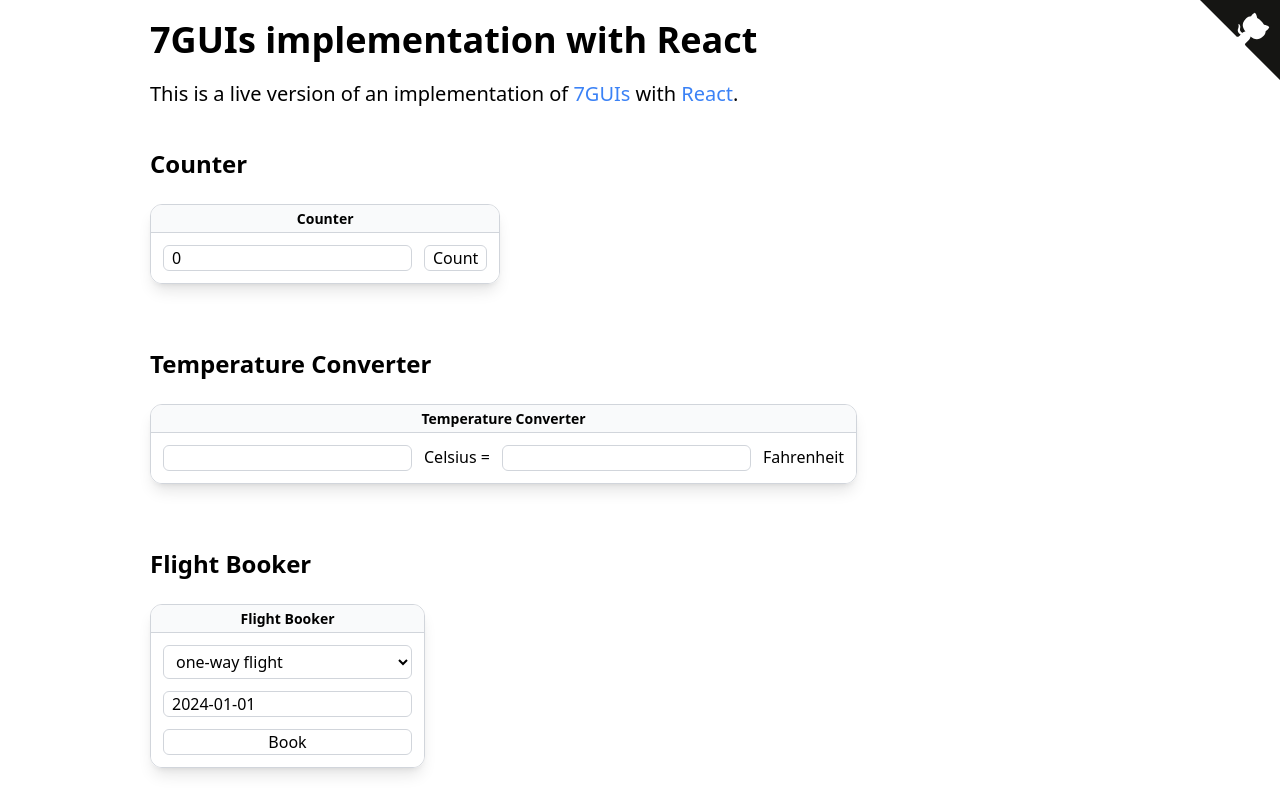
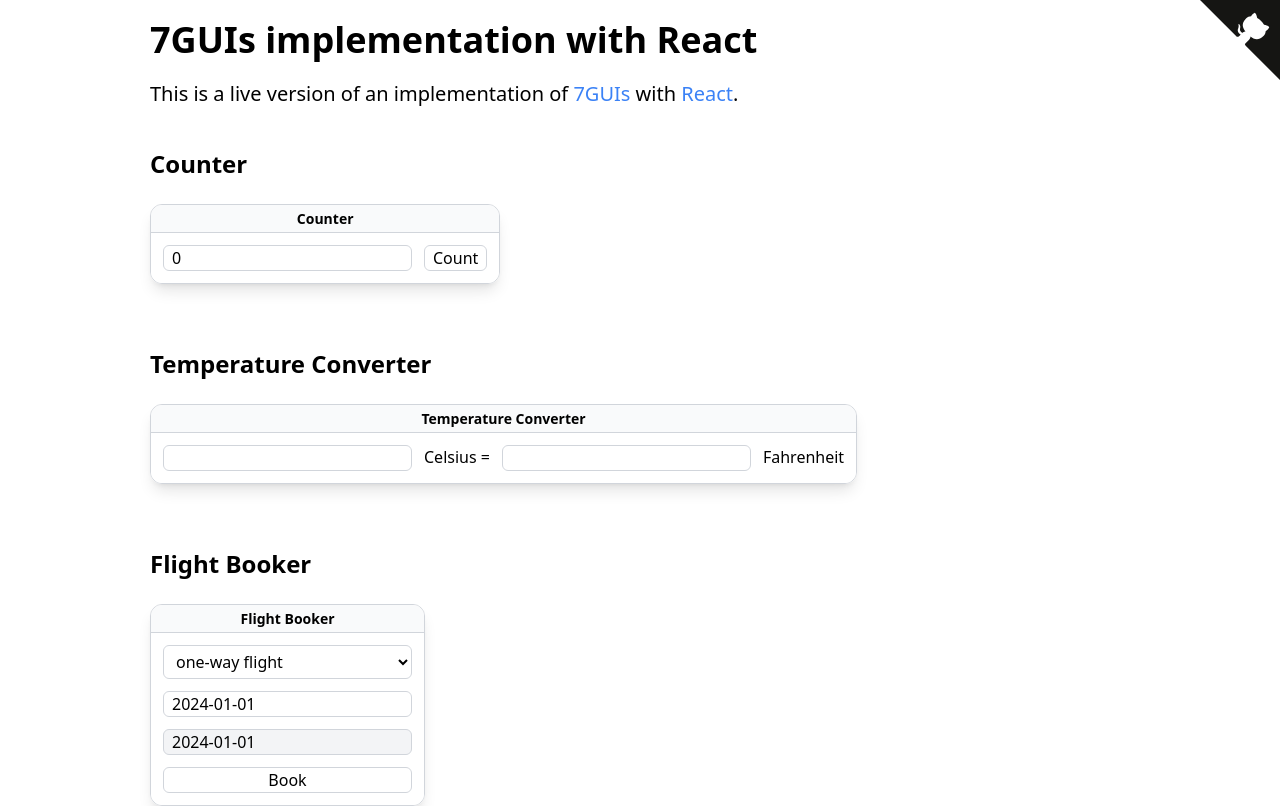
Before and after one commit to YaoweiZou/7guis-react, a React (Vite) app: page / in a window 1280 px wide. Shown: the top 806 px of the page. Built offline with nearby package versions, Linux system fonts and the light colour scheme.

Commit message:
update Flight Booker and editorconfig

```diff
--- a/package.json
+++ b/package.json
@@ -30,6 +30,6 @@
     "prettier-plugin-tailwindcss": "^0.5.11",
     "tailwindcss": "^3.4.1",
     "typescript": "^5.2.2",
-    "vite": "^5.0.8"
+    "vite": "^5.1.3"
   }
 }
--- a/src/App.tsx
+++ b/src/App.tsx
@@ -38,7 +38,7 @@
     <main className="m-auto max-w-[1024px] px-[22px] py-5">
       <h1 className="text-4xl font-semibold">7GUIs implementation with React</h1>
       <p className="my-5 text-xl">
-        This is a live version of an implementation of{" "}
+        This is a live version of an implementation of&nbsp;
         <a className="text-blue-500 hover:underline" href="https://eugenkiss.github.io/7guis/">
           7GUIs
         </a>
--- a/src/components/Button/index.tsx
+++ b/src/components/Button/index.tsx
@@ -1,12 +1,12 @@
-import { ReactNode } from "react";
 import classnames from "classnames";
+import React from "react";
 
 export default function Button({
   children,
   onClick,
   disabled
 }: {
-  children: ReactNode;
+  children: React.ReactNode;
   onClick: () => void;
   disabled?: boolean;
 }) {
--- a/src/components/Input/index.tsx
+++ b/src/components/Input/index.tsx
@@ -1,5 +1,5 @@
 import classnames from "classnames";
-import { ChangeEventHandler } from "react";
+import React from "react";
 
 export default function Input({
   type,
@@ -12,7 +12,7 @@
 }: {
   type: string;
   value: string | number | undefined;
-  onChange?: ChangeEventHandler<HTMLInputElement>;
+  onChange?: React.ChangeEventHandler<HTMLInputElement>;
   readOnly?: boolean;
   disabled?: boolean;
   placeholder?: string;
@@ -24,8 +24,8 @@
         "appearance-none rounded-md border border-solid border-gray-300 px-2 outline-none outline-0",
         {
           "bg-white focus:border-blue-400": !disabled && !hasError,
-          "cursor-not-allowed bg-gray-100": disabled,
-          "bg-red-300 focus:border-red-400": hasError
+          "bg-red-500 text-white": hasError && !disabled,
+          "cursor-not-allowed bg-gray-100": disabled
         }
       )}
       type={type}
--- a/src/components/Select/index.tsx
+++ b/src/components/Select/index.tsx
@@ -1,11 +1,11 @@
-import { ChangeEventHandler } from "react";
+import React from "react";
 
 export default function Select({
   options,
   onChange
 }: {
   options: { value: string; label: string }[];
-  onChange: ChangeEventHandler<HTMLSelectElement>;
+  onChange: React.ChangeEventHandler<HTMLSelectElement>;
 }) {
   return (
     <select
--- a/src/components/Window/index.tsx
+++ b/src/components/Window/index.tsx
@@ -1,6 +1,6 @@
-import { ReactNode } from "react";
+import React from "react";
 
-export default function Window({ title, children }: { title: string; children: ReactNode }) {
+export default function Window({ title, children }: { title: string; children: React.ReactNode }) {
   return (
     <div className="flex flex-col overflow-hidden rounded-xl border border-solid border-gray-300 shadow-lg">
       <div className="flex h-7 select-none flex-col justify-center border-b border-solid border-gray-300 bg-gray-50 px-3">
--- a/src/components/guis/FlightBooker/index.tsx
+++ b/src/components/guis/FlightBooker/index.tsx
@@ -29,24 +29,15 @@
       (!validateDate(startDate) || !validateDate(returnDate) || startDate > returnDate));
 
   function validateDate(date: string) {
-    return (
-      date.length === 10 &&
-      date.match(/\b[2-9]\d{3}-[01]\d-[0-3]\d\b/) !== null &&
-      new Date(date).getDate() === Number(date.slice(-2))
-    );
+    const dateReg = new RegExp(/^[2-9]\d{3}-[01]\d-[0-3]\d$/);
+    return dateReg.test(date) && new Date(date).getDate() === Number(date.slice(-2));
   }
 
   return (
     <div className="flex flex-col gap-3">
       <Select
         options={selectOptions}
-        onChange={e => {
-          const selected = e.target.value as "one-way-flight" | "return-flight";
-          setFlightType(selected);
-          if (selected === "return-flight") {
-            setReturnDate("2024-01-01");
-          }
-        }}
+        onChange={e => setFlightType(e.target.value as "one-way-flight" | "return-flight")}
       />
       <Input
         type="text"
@@ -55,15 +46,14 @@
         placeholder="input start date"
         hasError={!validateDate(startDate)}
       />
-      {flightType === "return-flight" && (
       <Input
         type="text"
         value={returnDate}
         onChange={e => setReturnDate(e.target.value)}
         placeholder="input return date"
         hasError={!validateDate(returnDate)}
+        disabled={flightType !== "return-flight"}
       />
-      )}
       <Button onClick={onBookClick} disabled={disabledBook}>
         Book
       </Button>
```
Also changed, not shown: src/components/GUISection/index.tsx (+8 -2 lines), 2 other files (tests, documents, lock files or other folders). Lines whose indentation alone changed are shown as unchanged.
